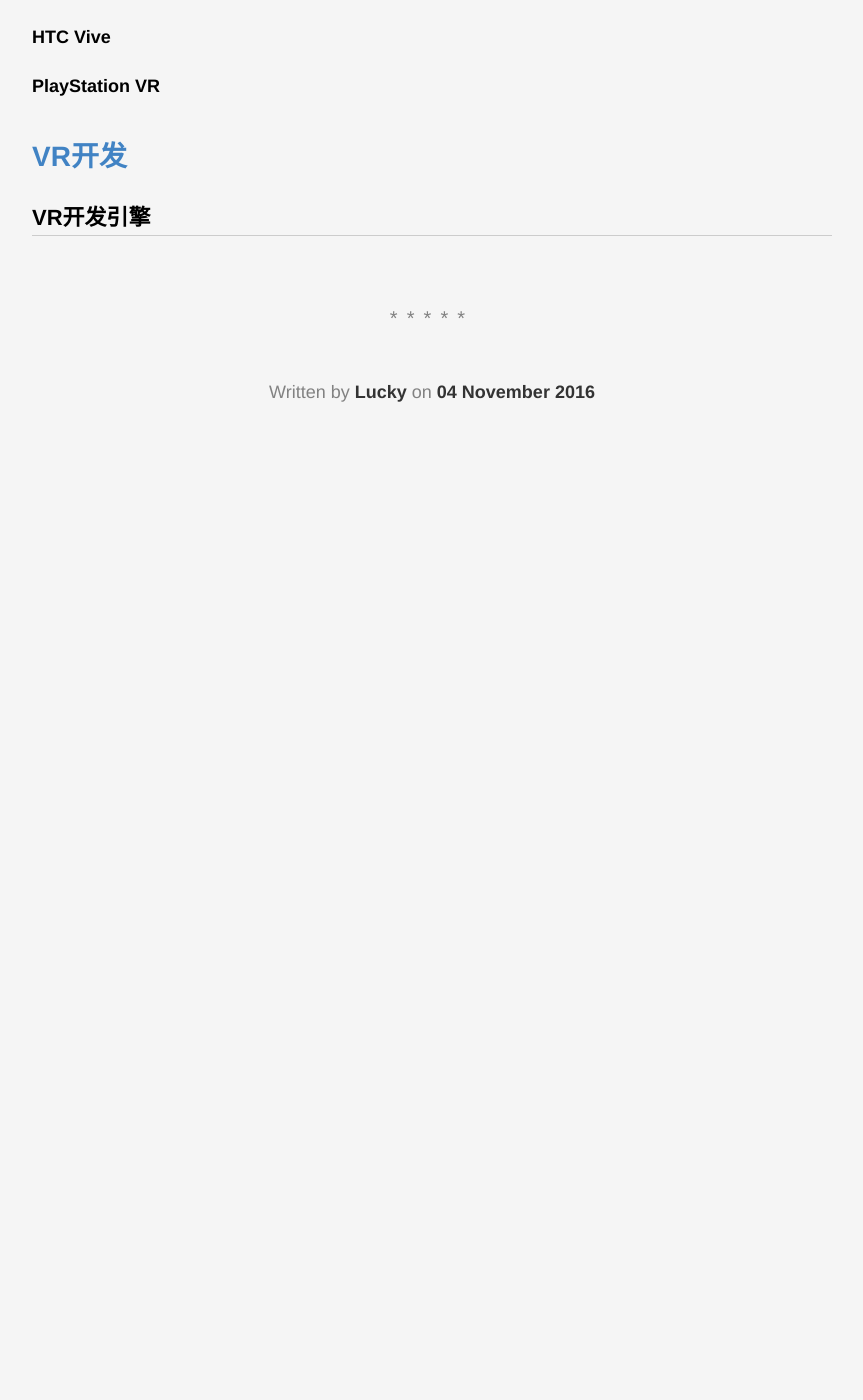
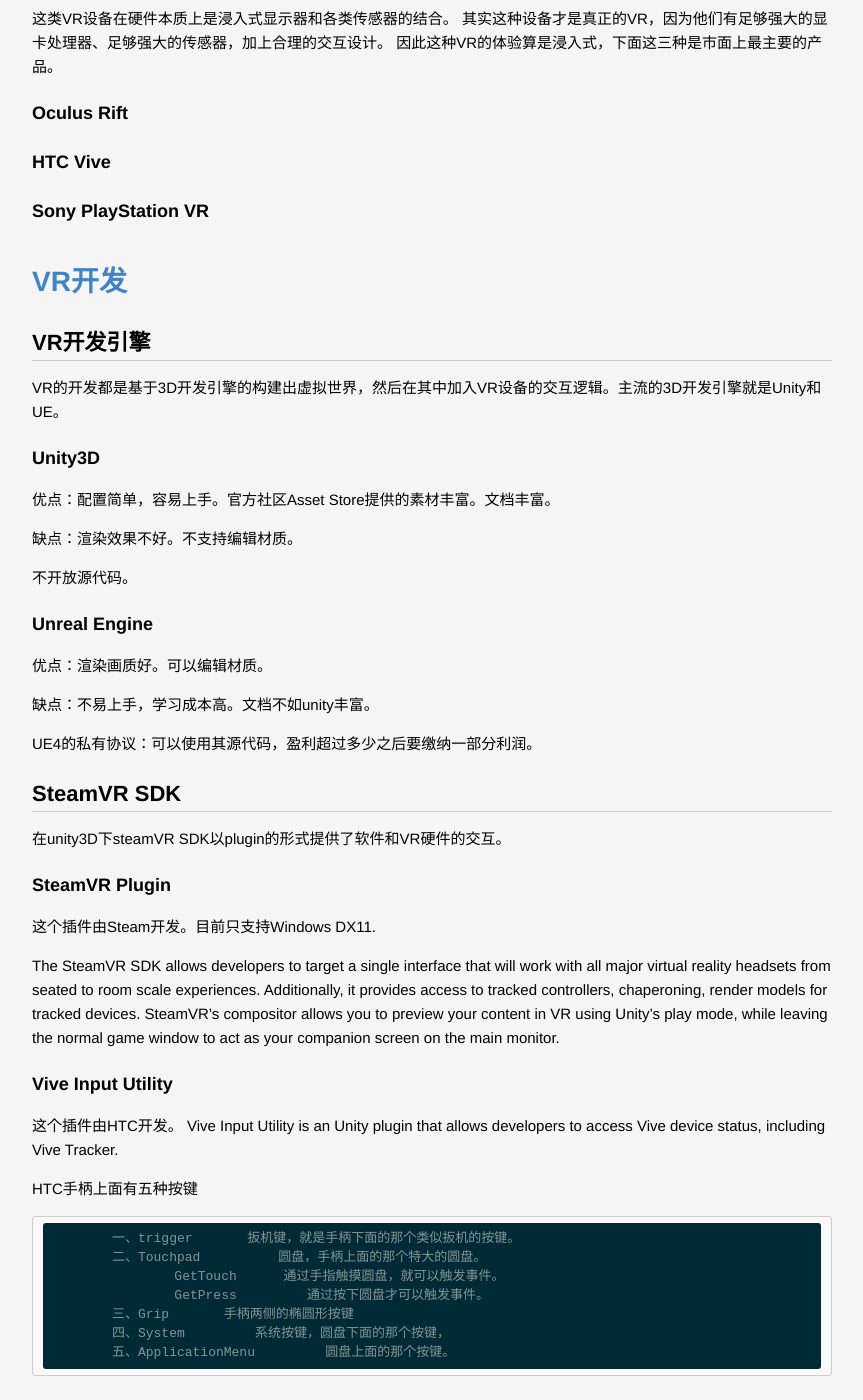
Before and after one commit to lucky521/blog, a Jekyll site: the page built from _posts/2016-11-04-VR-intro.markdown, in a window 1280 px wide and 1400 px high, scrolled down 3879 px. Shown: the whole window, without its empty margins (208-1071 px from the left). Built offline with Jekyll 4.4.1, drawn with Linux system fonts in a browser that asks for light colours; before the commit the page ends 4413 px from its top, so only the background shows below that; some of the changed text lies outside the part shown.

Commit message:
update blog

```diff
--- a/_posts/2016-11-04-VR-intro.markdown
+++ b/_posts/2016-11-04-VR-intro.markdown
@@ -127,10 +127,60 @@
 
 ### HTC Vive
 
-### PlayStation VR
+### Sony PlayStation VR
+
 
 
 
 # VR开发
 
 ## VR开发引擎
+
+VR的开发都是基于3D开发引擎的构建出虚拟世界，然后在其中加入VR设备的交互逻辑。主流的3D开发引擎就是Unity和UE。
+
+### Unity3D
+
+优点：配置简单，容易上手。官方社区Asset Store提供的素材丰富。文档丰富。
+
+缺点：渲染效果不好。不支持编辑材质。
+
+不开放源代码。
+
+### Unreal Engine
+
+优点：渲染画质好。可以编辑材质。
+
+缺点：不易上手，学习成本高。文档不如unity丰富。
+
+UE4的私有协议：可以使用其源代码，盈利超过多少之后要缴纳一部分利润。
+
+
+## SteamVR SDK
+
+在unity3D下steamVR SDK以plugin的形式提供了软件和VR硬件的交互。
+
+
+### SteamVR Plugin
+
+这个插件由Steam开发。目前只支持Windows DX11.
+
+The SteamVR SDK allows developers to target a single interface that will work with all major virtual reality headsets from seated to room scale experiences. Additionally, it provides access to tracked controllers, chaperoning, render models for tracked devices. SteamVR's compositor allows you to preview your content in VR using Unity's play mode, while leaving the normal game window to act as your companion screen on the main monitor.
+
+
+
+
+### Vive Input Utility
+
+这个插件由HTC开发。
+Vive Input Utility is an Unity plugin that allows developers to access Vive device status, including Vive Tracker.
+
+
+HTC手柄上面有五种按键
+
+		一、trigger       扳机键，就是手柄下面的那个类似扳机的按键。
+		二、Touchpad          圆盘，手柄上面的那个特大的圆盘。
+			GetTouch      通过手指触摸圆盘，就可以触发事件。
+			GetPress         通过按下圆盘才可以触发事件。
+		三、Grip       手柄两侧的椭圆形按键
+		四、System         系统按键，圆盘下面的那个按键，
+		五、ApplicationMenu         圆盘上面的那个按键。
```
